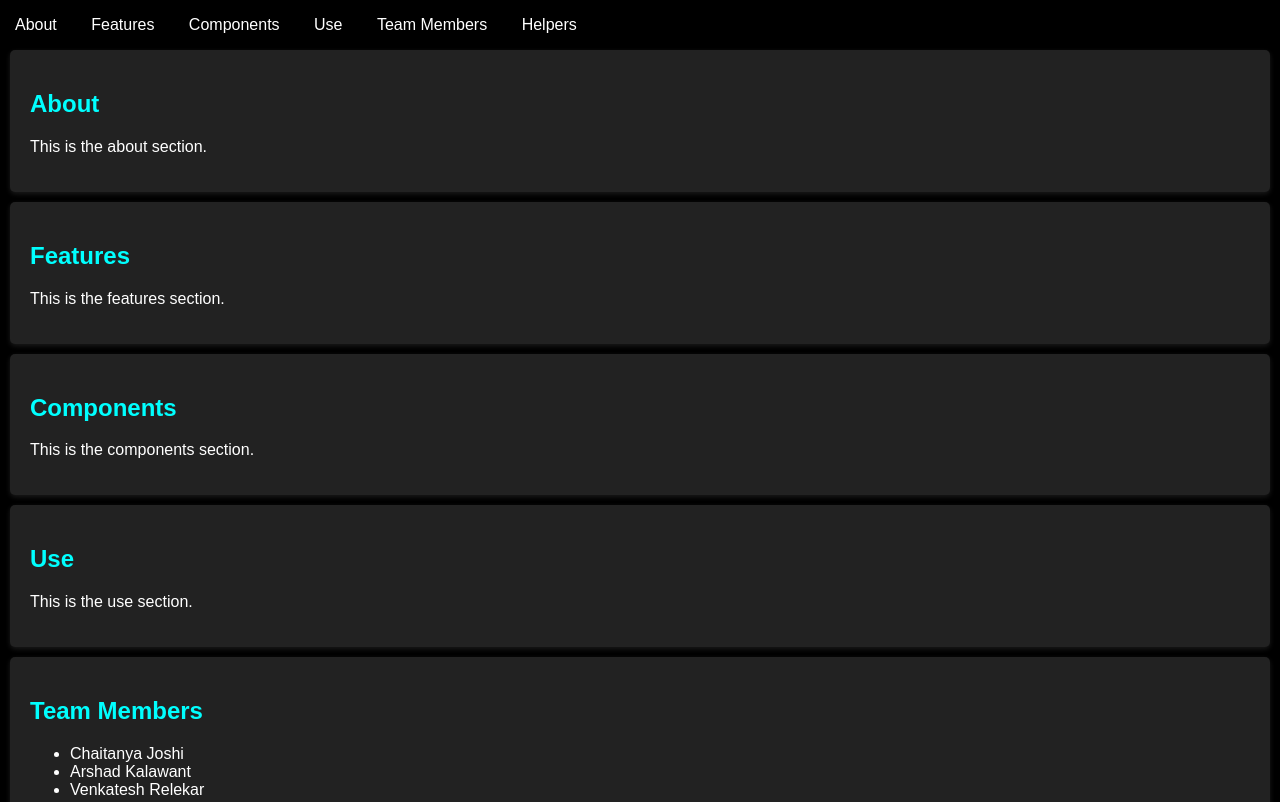
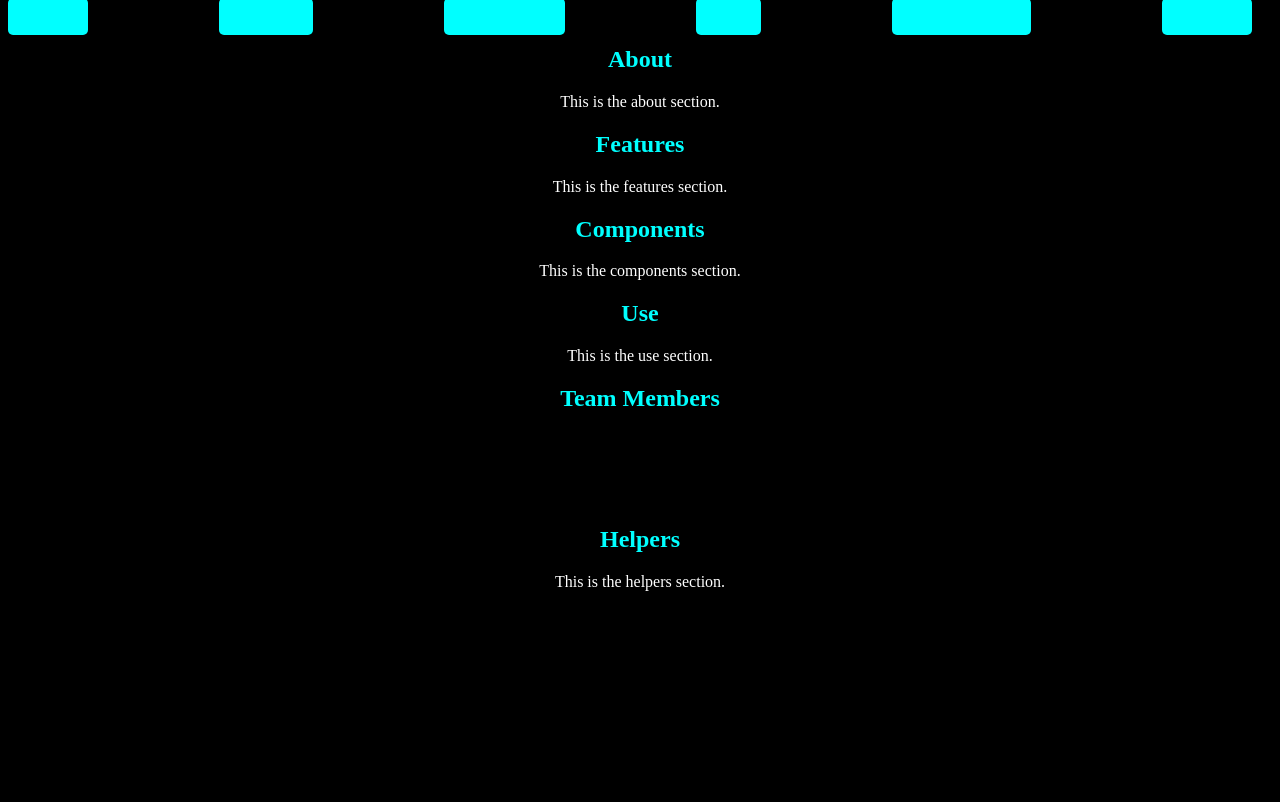
Before and after one commit to SCEuclid1015/Redox_, a plain HTML site: page index.html in a window 1280 px wide. Shown: the top 802 px of the page. Drawn offline with Linux system fonts and the light colour scheme.

Commit message:
style.css

```diff
--- a/style.css
+++ b/style.css
@@ -1,65 +1,55 @@
+/* CSS code in style.css file */
 body {
-    font-family: Arial, sans-serif; /* Set font family */
-    margin: 0; /* Remove default margin */
-    padding: 0; /* Remove default padding */
-    background-color: black; /* Background color set to black */
-    color: white; /* Text color set to white for contrast */
+  background-color: #000; /* Black background color */
 }
 
-header {
-    background-color: #333; /* Dark header background */
-    padding: 10px 0; /* Padding for header */
-    text-align: center; /* Center align header text */
-}
-
-.main-heading {
-    color: cyan; /* Main heading color */
+nav {
+  background-color: #000;
+  text-align: center;
 }
 
 nav ul {
-    list-style-type: none; /* Remove bullet points from list */
-    padding: 0; /* Remove padding */
+  list-style: none;
+  margin: 0;
+  padding: 0;
+  display: flex;
+  justify-content: space-between;
 }
 
-nav ul li {
-    display: inline; /* Display list items inline */
-    margin: 0 15px; /* Margin between buttons */
+nav li {
+  margin-right: 20px;
 }
 
 nav a {
-    color: white; /* Link text color */
-    text-decoration: none; /* Remove underline from links */
+  color: #0ff; /* Cyan text color */
+  text-decoration: none;
+  padding: 10px 20px;
+  border-radius: 5px;
+  background-color: #0ff; /* Cyan button color */
+  transition: background-color 0.2s ease-in-out;
 }
 
-.button {
-    background-color: cyan; /* Button background color */
-    color: black; /* Button text color */
-    padding: 10px 15px; /* Padding inside buttons */
-    border: none; /* Remove border */
-    border-radius: 5px; /* Rounded corners */
-    cursor: pointer; /* Change cursor to pointer on hover */
-    transition: background-color 0.3s; /* Smooth transition for hover effect */
-}
-
-.button:hover {
-    background-color: #00ffff; /* Lighter cyan on hover */
-}
-
-section {
-    padding: 20px; /* Padding for sections */
-    margin: 10px; /* Margin between sections */
-    background-color: #222; /* Dark background for sections */
-    border-radius: 5px; /* Rounded corners for sections */
-    box-shadow: 0 2px 5px rgba(255, 255, 255, 0.1); /* Shadow effect */
+nav a:hover {
+  background-color: #00ffff; /* Lighter cyan color on hover */
 }
 
 h2 {
-    color: cyan; /* Section headings color */
+  color: #0ff; /* Cyan heading color */
+  text-align: center;
 }
 
-footer {
-    text-align: center; /* Center align footer text */
-    padding: 10px 0; /* Padding for footer */
-    background-color: #333; /* Footer background color */
-    color: white; /* Footer text color */
+p {
+  color: #fff; /* White text color */
+  text-align: center;
 }
+
+#team-members ul {
+  list-style: none;
+  margin: 0;
+  padding: 0;
+  text-align: center;
+}
+
+#team-members li {
+  margin-bottom: 10px;
+}
```
